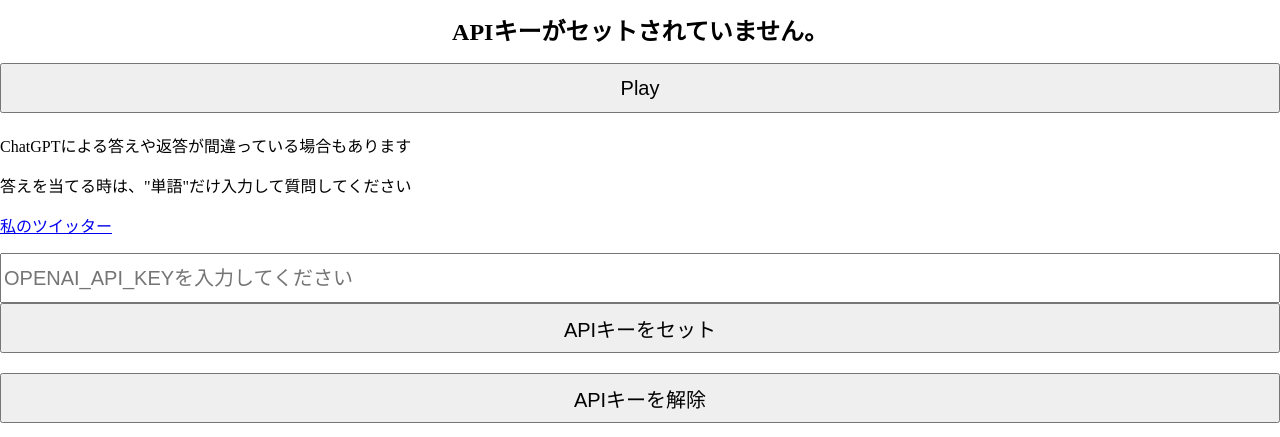
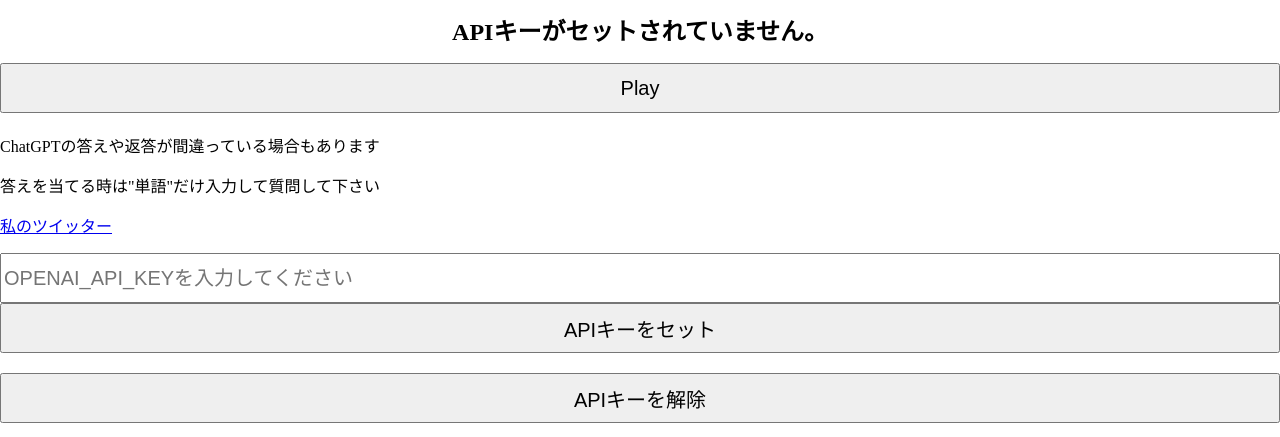
Before and after one commit to RYU9onna/aki3, a Flask app: page / in a window 1280 px wide. Shown: the part 210-647 px from the top of the page. Run offline with Flask 2, Linux system fonts and the light colour scheme.

Commit message:
Update index.html

```diff
--- a/templates/index.html
+++ b/templates/index.html
@@ -65,8 +65,8 @@
             <button type="submit" name="play">Play</button>
         </form>
     {% endif %}
-    <p>ChatGPTによる答えや返答が間違っている場合もあります</p>
-    <p>答えを当てる時は、"単語"だけ入力して質問してください</p>
+    <p>ChatGPTの答えや返答が間違っている場合もあります</p>
+    <p>答えを当てる時は"単語"だけ入力して質問して下さい</p>
     <a href="https://twitter.com/aki_ne_chan" target="_blank" rel="noopener noreferrer">私のツイッター</a>
     <p></p>
     <p></p>
```
